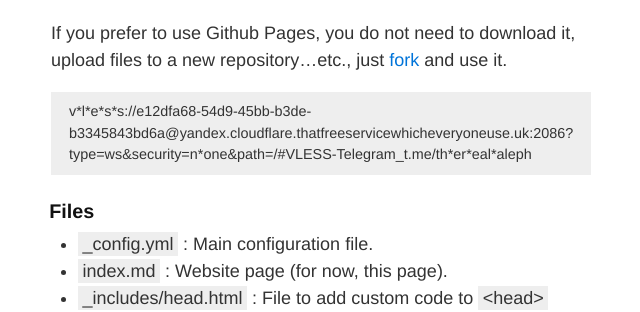
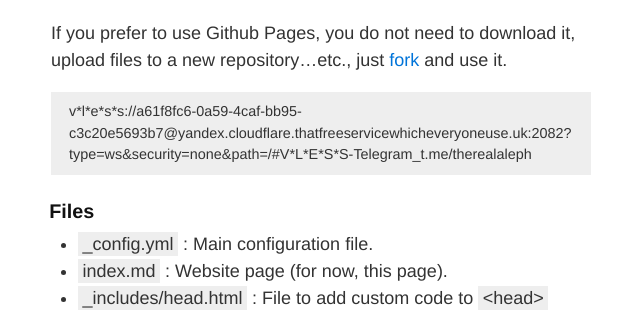
Before and after one commit to barem88/barem88, a Jekyll site: the page built from index.md, in a window 1280 px wide. Shown: the part 495-807 px from the top of the page, without its empty margins (319-959 px from the left). Built offline with Jekyll 4.4.1, drawn with Linux system fonts in a browser that asks for light colours.

Commit message:
Update index.md

````diff
--- a/index.md
+++ b/index.md
@@ -15,7 +15,7 @@ For local usage just download [Jekyll](http://jekyllrb.com/), use installation g
 If you prefer to use Github Pages, you do not need to download it, upload files to a new repository...etc., just [fork](https://docs.github.com/en/get-starter/quickstart/fork-a-repo) and use it.
 
 ```
-v*l*e*s*s://e12dfa68-54d9-45bb-b3de-b3345843bd6a@yandex.cloudflare.thatfreeservicewhicheveryoneuse.uk:2086?type=ws&security=n*one&path=/#VLESS-Telegram_t.me/th*er*eal*aleph
+v*l*e*s*s://a61f8fc6-0a59-4caf-bb95-c3c20e5693b7@yandex.cloudflare.thatfreeservicewhicheveryoneuse.uk:2082?type=ws&security=none&path=/#V*L*E*S*S-Telegram_t.me/therealaleph
 ```
 
 ### Files
````
